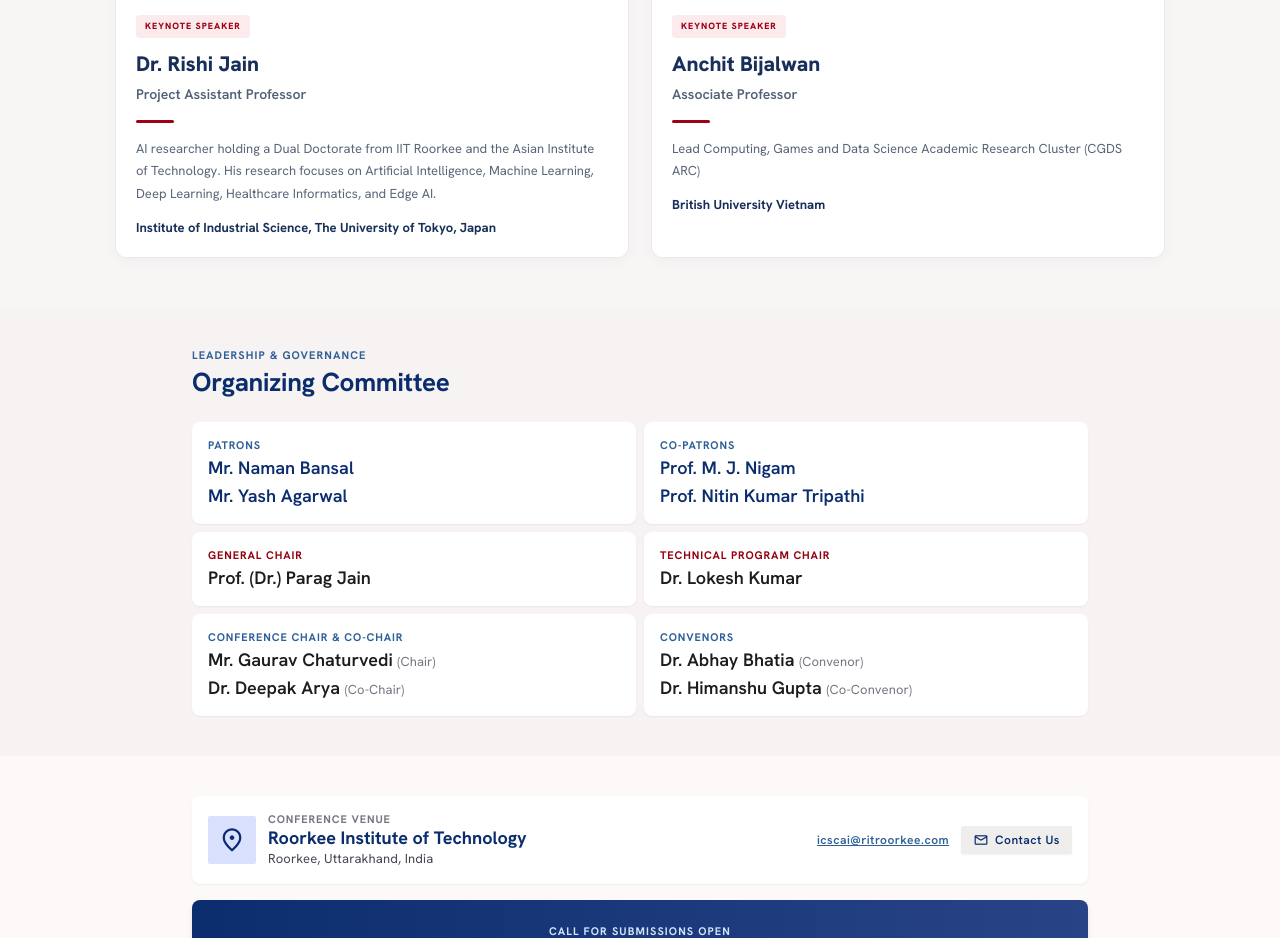
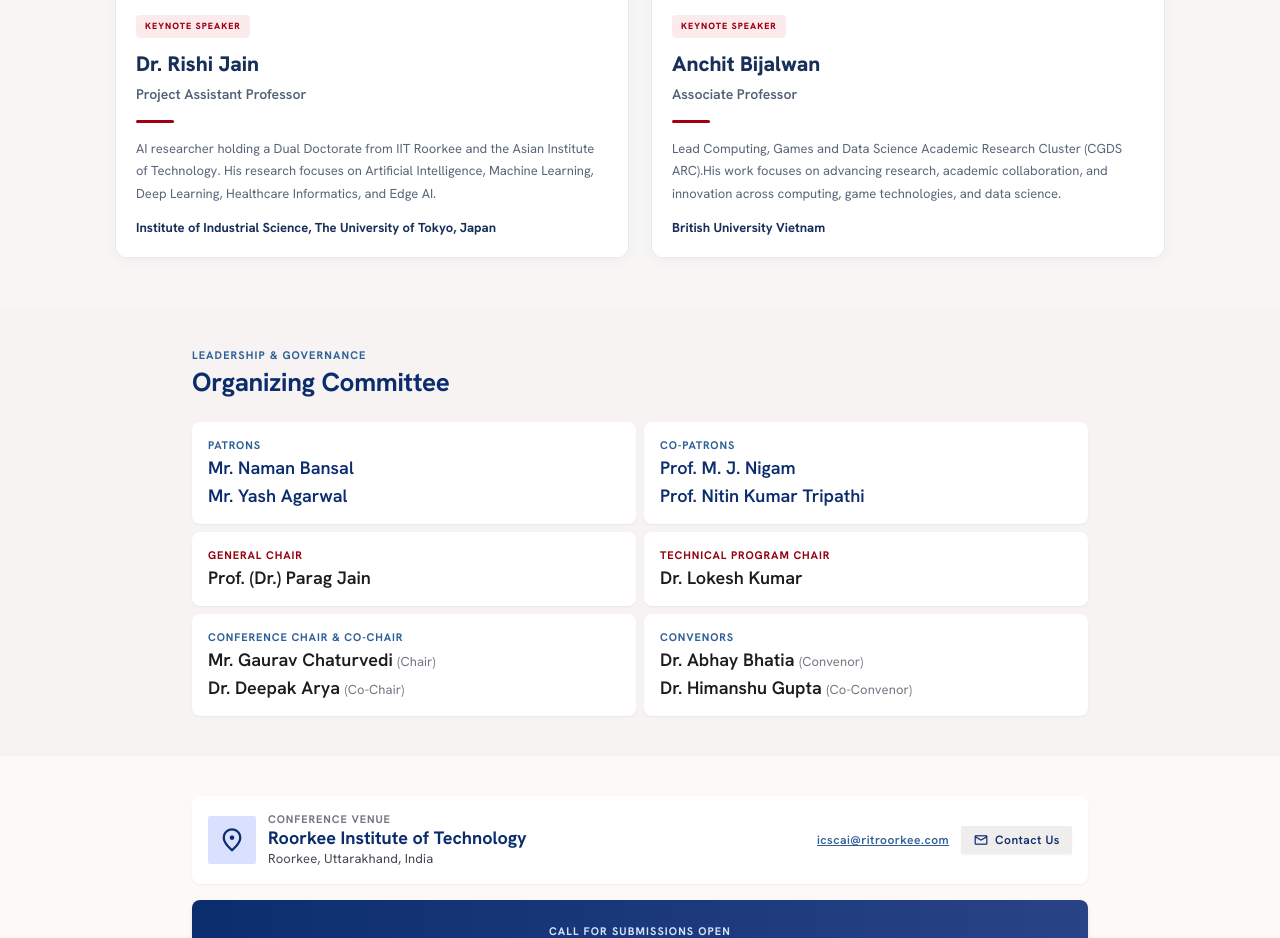
Before and after one commit to Sdv1926/ICSCAI-2026, a plain HTML site: page index.html in a window 1280 px wide. Shown: the part 4280-5218 px from the top of the page. Drawn offline with nearby package versions, Linux system fonts and the light colour scheme.

Commit message:
Enhance keynote role description
Updated the keynote role description to include focus areas.

```diff
--- a/index.html
+++ b/index.html
@@ -1772,7 +1772,7 @@
 
           <p class="keynote-role">
             Lead Computing, Games and Data Science
-            Academic Research Cluster (CGDS ARC)
+            Academic Research Cluster (CGDS ARC).His work focuses on advancing research, academic collaboration, and innovation across computing, game technologies, and data science.
           </p>
 
           <p class="keynote-university">
```
